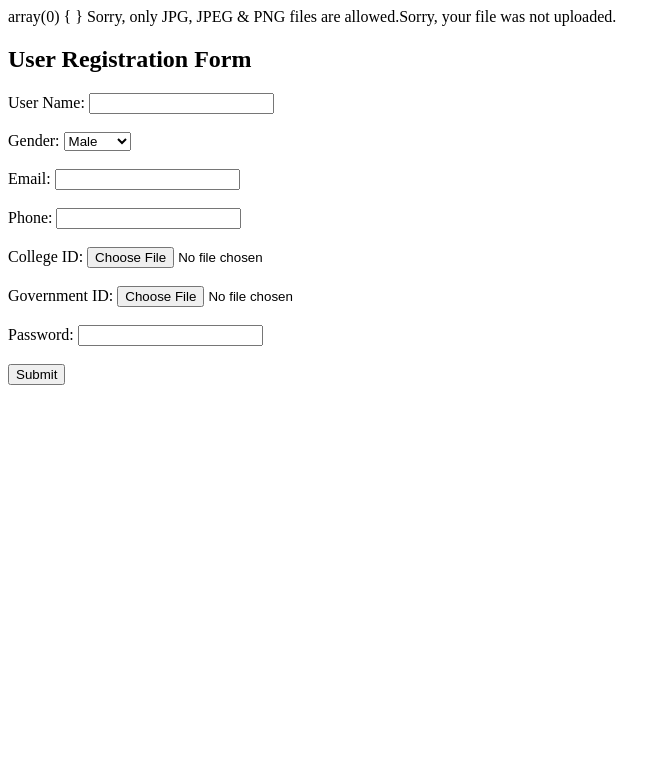
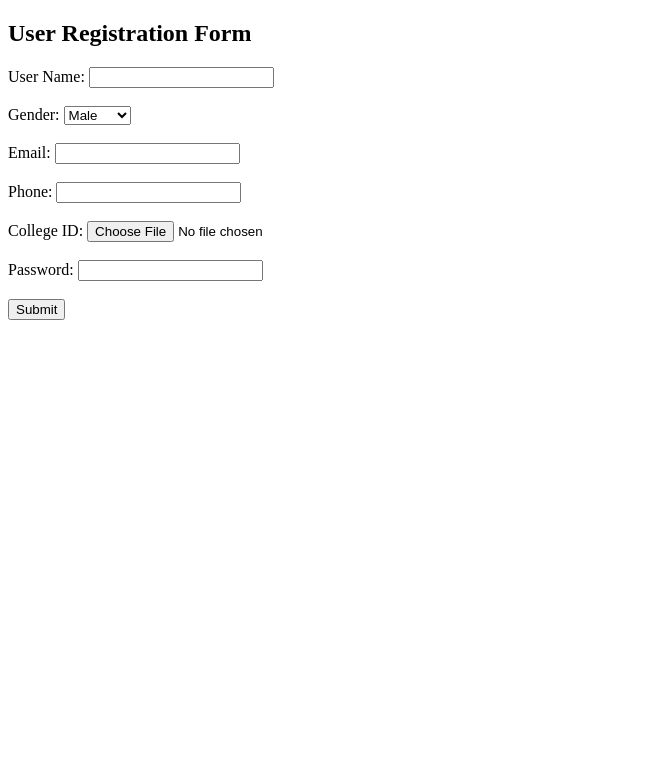
Before and after one commit to supersuryaansh/anantam, a PHP site: page /register.php in a window 1280 px wide. Shown: the top 783 px of the page, without its empty margins (0-671 px from the left). Run offline with PHP 8.4, Linux system fonts and the light colour scheme; data that the repository does not hold is empty.

Commit message:
Built register class

```diff
--- a/database.sql
+++ b/database.sql
@@ -1,11 +1,11 @@
 CREATE TABLE users (
     usrId INT AUTO_INCREMENT PRIMARY KEY NOT NULL,
-    usrCode VARCHAR(10) NOT NULL,
+    usrCode VARCHAR(9) NOT NULL,
+    usrAccountCode VARCHAR(50) NOT NULL,
     usrName VARCHAR(50) NOT NULL,
     usrGender ENUM('Male', 'Female', 'Other') NOT NUll,
     usrEmail VARCHAR(100) NOT NULL,
     usrPhone VARCHAR(20) NOT NULL,
-    usrCollegeId MEDIUMBLOB NOT NULL,
-    usrGovId MEDIUMBLOB NOT NULL,
+    usrCollegeId VARCHAR(200) NOT NULL,
     usrPass VARCHAR(100) NOT NULL
 );
--- a/includes/classes/FileUploader.php
+++ b/includes/classes/FileUploader.php
@@ -5,58 +5,58 @@ class FileUploader {
   private $target_file;
   private $uploadOk;
   private $imageFileType;
+  public $errorMessage;
 
   public function __construct($targetDir) {
     $this->target_dir = $targetDir;
   }
 
-  public function uploadFile($fileToUpload) {
+  public function uploadFile($fileToUpload,$fileName) {
     // add random characters to the filename, to store without conflicts
-    $randomString = substr(str_shuffle("0123456789abcdefghijklmnopqrstuvwxyzABCDEFGHIJKLMNOPQRSTUVWXYZ"), 0, 20);
-    $fileNameWithRandom = $randomString . basename($fileToUpload["name"]);
-    $this->target_file = $this->target_dir . $fileNameWithRandom;
+
+    $this->target_file = $this->target_dir . $fileName;
 
     $this->uploadOk = 1;
     $this->imageFileType = strtolower(pathinfo($this->target_file, PATHINFO_EXTENSION));
 
     // Check if image file is a actual image or fake image
-    if(isset($_POST["submit"])) {
+    if(isset($_POST["submit"]) && !empty($fileToUpload["tmp_name"])) {
       $check = getimagesize($fileToUpload["tmp_name"]);
       if($check !== false) {
-        echo "File is an image - " . $check["mime"] . ".";
         $this->uploadOk = 1;
       } else {
-        echo "File is not an image.";
+        $this->errorMessage = "File is not an image.";
         $this->uploadOk = 0;
       }
     }
 
     // Check if file already exists
     if (file_exists($this->target_file)) {
-      echo "Sorry, file already exists.";
+      $this->errorMessage = "Sorry, file already exists.";
       $this->uploadOk = 0;
     }
 
+
     // Check file size
     if ($fileToUpload["size"] > 2000000) {
-      echo "Sorry, your file is too large.";
+      $this->errorMessage = "Sorry, your file is too large.";
       $this->uploadOk = 0;
     }
 
     // Allow certain file formats
     if($this->imageFileType != "jpg" && $this->imageFileType != "png" && $this->imageFileType != "jpeg") {
-      echo "Sorry, only JPG, JPEG & PNG files are allowed.";
+      $this->errorMessage = "Sorry, only JPG, JPEG & PNG files are allowed.";
       $this->uploadOk = 0;
     }
 
     // Check if $uploadOk is set to 0 by an error
     if ($this->uploadOk == 0) {
-      echo "Sorry, your file was not uploaded.";
+      $this->errorMessage = $this->errorMessage . "Sorry, your file was not uploaded.";
     } else {
       if (move_uploaded_file($fileToUpload["tmp_name"], $this->target_file)) {
-        echo "The file ". htmlspecialchars(basename($fileToUpload["name"])). " has been uploaded.";
+        //
       } else {
-        echo "Sorry, there was an error uploading your file.";
+        $this->errorMessage = "Sorry, there was an error uploading your file.";
       }
     }
   }
--- a/includes/classes/UserRegister.php
+++ b/includes/classes/UserRegister.php
@@ -21,27 +21,30 @@ Class UserRegister{
 	//set this variable true if user submitted correct values
 	private $filter;
 
-	public function __construct(string $userName, string $userGender, string $userEmail, int $userPhone,array $userCollegeId,array $userGovId,string $userPassword){
+	public function __construct(string $userName, string $usrCode, string $usrAccountCode, string $userGender, string $userEmail, int $userPhone,string $userCollegeId, string $userPassword){
 		//initialise user value
 		$this->userName = $userName;
+		$this->userCode = $usrCode;
+		$this->userAccountCode = $usrAccountCode;
 		$this->userGender = $userGender;
 		$this->userEmail = $userEmail;
 		$this->userPhone = $userPhone;
 		$this->userCollegeId = $userCollegeId;
-		$this->userGovId = $userGovId;
 		$this->userPassword = $userPassword;
 
-		$this->filter = false;
+
 
 		if($this->verifyInput()){
-			$this->verifyInput();
+			$this->filter = true;
+			$this->registerUser();
 		}
+
 	}
 
 	//verify Input
 	private function verifyInput(){
 		// Check if required fields are not empty
-		if(empty($this->userName) || empty($this->userGender) || empty($this->userEmail) || empty($this->userPhone) || empty($this->userCollegeId) || empty($this->userGovId) || empty($this->userPassword)){
+		if(empty($this->userName) || empty($this->userGender) || empty($this->userEmail) || empty($this->userPhone) || empty($this->userCollegeId)  || empty($this->userPassword)){
 			$this->errorMessage = "All fields are required";
 			return false;
 		}
@@ -65,5 +68,25 @@ Class UserRegister{
 		return true;
 	}
 
+	//register the user
+	private function registerUser(){
+		global $db;
+		$db->query("INSERT INTO `users` (`usrCode`, `usrAccountCode`, `usrName`, `usrGender`, `usrEmail`, `usrPhone`, `usrCollegeId`, `usrPass`) VALUES (:usrCode,:usrAccountCode,:usrName,:usrGender,:usrEmail,:usrPhone,:usrCollegeId,:usrPass)");
 
+		$db->bind(':usrCode',$this->userCode);
+		$db->bind(':usrAccountCode',$this->userAccountCode);
+		$db->bind(':usrName',$this->userName);
+		$db->bind(':usrGender',$this->userGender);
+		$db->bind(':usrEmail',$this->userEmail);
+		$db->bind(':usrPhone',$this->userPhone);
+		$db->bind(':usrCollegeId',$this->userCollegeId);
+		$db->bind(':usrPass',$this->userPassword);
+
+		$db->execute();
+		echo $db->getError();
+		echo "done";
+
+	}
+
+//end class
 }
--- a/register.php
+++ b/register.php
@@ -2,20 +2,28 @@
 require_once($_SERVER['DOCUMENT_ROOT']."/"."requireme.php");
 //require_class("registerClass");
 
-//create database object
+
 $db = new Database();
 
 if(!$db->isConnected()){
     die("Database Not connected");
 }
 
-$test = new UserRegister("test", "huu", "haaa", "4542",["id"=>1],["id"=>1],"test");
 
 
-echo var_dump($_FILES);
-$fileUploader = new FileUploader("uploads/");
-$fileUploader->uploadFile($_FILES["usrCollegeId"]);
 
+//check if files exist and perform the registeration
+if(!empty($_FILES['usrCollegeId']) && !empty($_POST['usrName']) && !empty($_POST['usrGender']) && !empty($_POST['usrEmail']) && !empty($_POST['usrPhone']) && !empty($_POST['usrPass']))
+{
+    $fileUploader = new FileUploader("uploads/");
+    //random chars for prefix
+    $fileName = "college_id_". substr(str_shuffle("0123456789abcdefghijklmnopqrstuvwxyzABCDEFGHIJKLMNOPQRSTUVWXYZ"), 0, 20) ."_".basename($_FILES["usrCollegeId"]["name"]);
+    $fileUploader->uploadFile($_FILES["usrCollegeId"],$fileName);
+
+    //register the user
+    $user = new UserRegister($_POST['usrName'],genHash(9),genHash(50),$_POST['usrGender'],$_POST['usrEmail'],$_POST['usrPhone'],$fileName,$_POST['usrPass']);
+
+}
 
 
 ?>
@@ -51,13 +59,25 @@ $fileUploader->uploadFile($_FILES["usrCollegeId"]);
         <label for="usrCollegeId">College ID:</label>
         <input type="file"  accept="image/*" id="usrCollegeId" name="usrCollegeId" required><br><br>
 
-        <label for="usrGovId">Government ID:</label>
-        <input type="file" accept="image/*" id="usrGovId" name="usrGovId" required><br><br>
-
         <label for="usrPass">Password:</label>
         <input type="password" id="usrPass" name="usrPass" required><br><br>
 
         <input type="submit" value="Submit" name="submit">
     </form>
+
+
+    <?php
+
+        if(isset($user->errorMessage)){
+            echo $user->errorMessage;
+        }
+
+        if(isset($fileUploader->errorMessage)){
+            echo $fileUploader->errorMessage;
+        }
+
+    ?>
+
+
 </body>
 </html>
--- a/requireme.php
+++ b/requireme.php
@@ -10,3 +10,14 @@ spl_autoload_register(function ($classname){
     global $includes;
    require_once "${includes}classes/$classname.php";
 });
+
+
+function genHash($length) {
+    $characters = '0123456789abcdefghijklmnopqrstuvwxyzABCDEFGHIJKLMNOPQRSTUVWXYZ';
+    $charactersLength = strlen($characters);
+    $randomString = '';
+    for ($i = 0; $i < $length; $i++) {
+        $randomString .= $characters[random_int(0, $charactersLength - 1)];
+    }
+    return $randomString;
+}
```
Also changed, not shown: uploads/DqBjfcSoRCtk5EsmFW4luwp3655856.jpeg (deleted).
